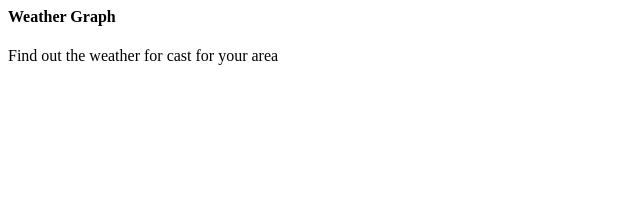
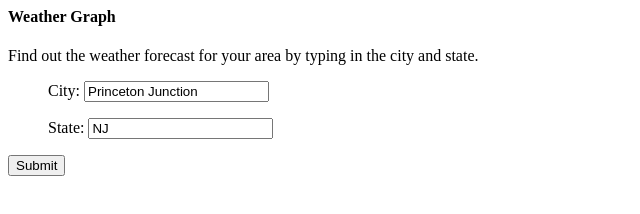
Before and after one commit to cimafrancad45/weather-graph, a website: page index.html in a window 1280 px wide. Shown: the whole page, without its empty margins (0-640 px from the left). Drawn offline with Linux system fonts and the light colour scheme.

Commit message:
base HTML layout

```diff
--- a/index.html
+++ b/index.html
@@ -5,9 +5,23 @@
     <title>Weather Graph</title>
 </head>
 <body class= "container">
+    <div class ="container">
     <h4>Weather Graph</h4>
-    <div class="container">
-        Find out the weather for cast for your area
+    <div class="container" id="search-status">
+        Find out the weather forecast for your area by typing in the city and state.
+    <div class="container" id="input-box">
+        <ul>City:
+    <input type="text" id="city" value="Princeton Junction" />
+        </ul>
+        <ul>State:
+    <input type="text" id="city" value="NJ" />
+    <div id="forecast-graph"></div>
+</ul>
+    <button id="button">Submit</button>
     </div>
+    </div>
+    </div>
+<div class="container" id="graph-print"></div>
+
 </body>
 </html>
```
